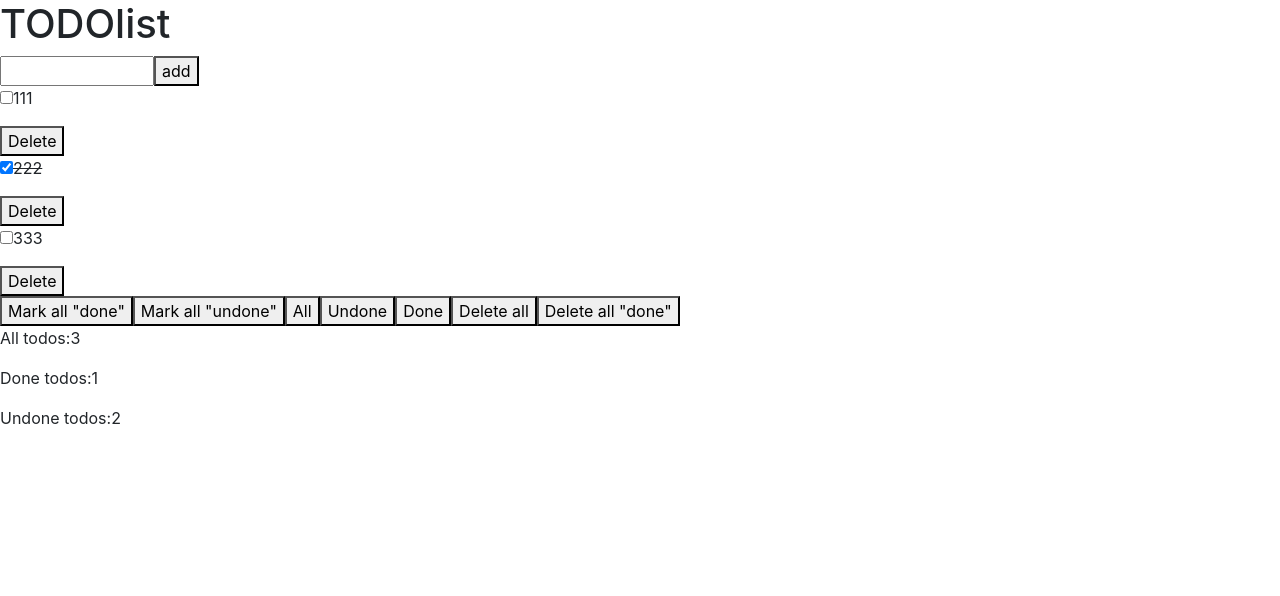
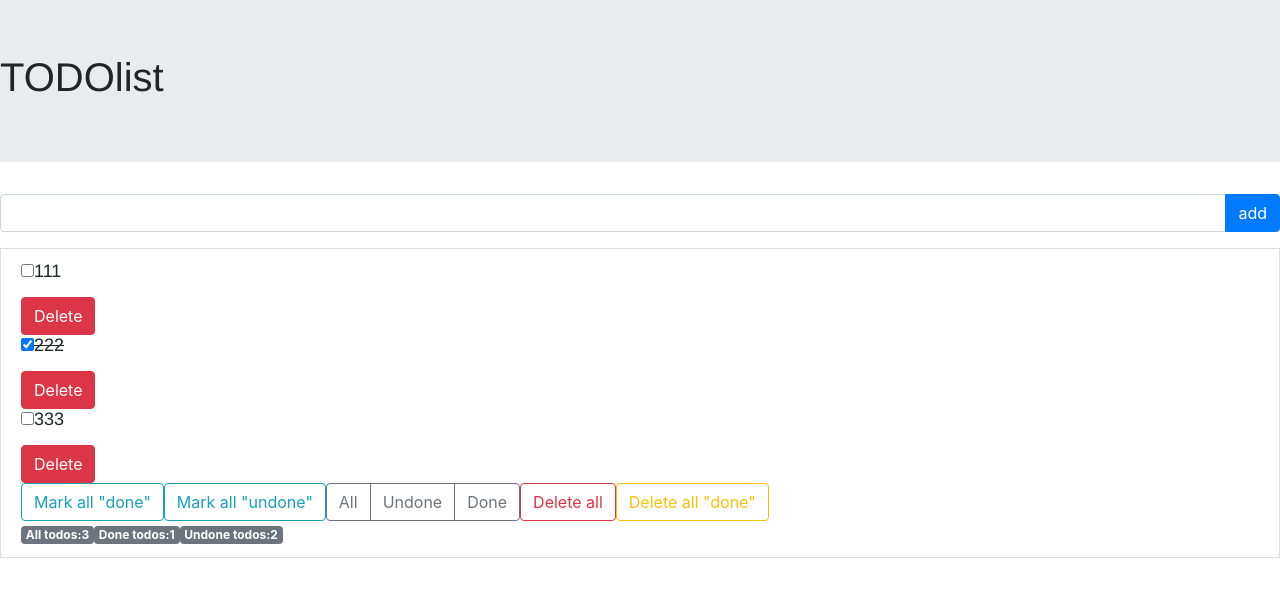
Before and after one commit to DenisEvtushenko/todo_list, a React (Create React App) app: page / in a window 1280 px wide. Shown: the top 596 px of the page. Built offline with nearby package versions, Linux system fonts and the light colour scheme.

Commit message:
Add files via upload

```diff
--- a/package.json
+++ b/package.json
@@ -5,7 +5,8 @@
   "dependencies": {
     "react": "^16.8.6",
     "react-dom": "^16.8.6",
-    "react-scripts": "3.0.1"
+    "react-scripts": "3.0.1",
+    "react-toastify": "^5.3.1"
   },
   "scripts": {
     "start": "react-scripts start",
--- a/src/App.css
+++ b/src/App.css
@@ -1,5 +1,22 @@
 .App {
   text-align: center;
+}
+
+h1 {
+  font-family: "Helvetica Neue", Helvetica, Arial, sans-serif;
+  font-size: 40px;
+  font-style: normal;
+  font-variant: normal;
+  font-weight: 60;
+  line-height: 26.4px;
+}
+
+p { font-family: "Helvetica Neue", Helvetica, Arial, sans-serif;
+  font-size: 18px;
+  font-style: normal;
+  font-variant: normal;
+  font-weight: 60;
+  line-height: 20px;
 }
 
 .done > p {
--- a/src/App.js
+++ b/src/App.js
@@ -1,5 +1,7 @@
 import React from 'react';
 import './App.css';
+import { ToastContainer, toast } from 'react-toastify';
+import 'react-toastify/dist/ReactToastify.css';
 import AddItem from './Elems/addNewItem'
 import ItemList from './Elems/itemList'
 
@@ -12,6 +14,7 @@ class App extends React.Component {
   state = {
     dataList: data
 }
+
   addTodos =(array)=>{
     data.push(array)
     const nextTodos = data
@@ -27,7 +30,7 @@ class App extends React.Component {
   render(){
     return (
       <div className="wrapper">
-        <div className="header" id='header'>
+        <div className="jumbotron jumbotron-fluid" id='header'>
           <h1>TODOlist</h1>
         </div>
         <AddItem
@@ -35,6 +38,16 @@ class App extends React.Component {
         <ItemList
             data={this.state.dataList}
             deleteAllDone={this.deleteAllDone}/>
+        <ToastContainer
+            position="bottom-right"
+            autoClose={3000}
+            hideProgressBar={false}
+            newestOnTop
+            closeOnClick
+            rtl={false}
+            pauseOnVisibilityChange
+            draggable
+            pauseOnHover/>
       </div>
     );
   }
--- a/src/Elems/addNewItem.js
+++ b/src/Elems/addNewItem.js
@@ -1,4 +1,8 @@
 import React from 'react';
+import { toast } from 'react-toastify';
+import 'react-toastify/dist/ReactToastify.css';
+
+toast.configure()
 
 class AddItem extends React.Component {
     state = {
@@ -31,6 +35,7 @@ class AddItem extends React.Component {
             text,
             status
         })
+        toast.success('Add new todo')
     }
 
     inputKeyUp = (e) => {
@@ -41,19 +46,25 @@ class AddItem extends React.Component {
 
     render(){
         return(<div
-                    onKeyUp={this.inputKeyUp}>
+                    onKeyUp={this.inputKeyUp}
+                    className="input-group mb-3">
                     <input
+                        className='form-control'
+                        aria-describedby="button-addon2"
                         type='text'
                         size='10'
                         id='textinp'
                         value={this.state.imputValue}
-                    onChange={(e) => this.change(e)}
-                    />
+                        onChange={(e) => this.change(e)}/>
+                    <div
+                        class="input-group-append">
                         <button
-                    className='add__btn'
+                            className='btn btn-primary'
+                            id="button-addon2"
                             onClick={this.onAddBtnClick}>
                             add
                         </button>
+                    </div>
             </div>
         )
     }
--- a/src/Elems/item.js
+++ b/src/Elems/item.js
@@ -1,5 +1,16 @@
 import React from 'react';
 import '../App.css';
+import { toast } from 'react-toastify';
+import 'react-toastify/dist/ReactToastify.css';
+
+toast.configure({
+    position: "bottom-right",
+    autoClose: 3000,
+    hideProgressBar: false,
+    closeOnClick: true,
+    pauseOnHover: true,
+    draggable: true,
+})
 
 class Item extends React.Component {
     state = {
@@ -12,6 +23,7 @@ class Item extends React.Component {
         e.preventDefault();
         const {id} = this.props.data
         this.props.delTodos(id)
+        toast.error('You delete todo')
     }
 
 
@@ -36,7 +48,6 @@ class Item extends React.Component {
     changeCheckbox = (e) => {
         const {id,text, status} = this.props.data
         this.props.doneTodos(id,text,status)
-
     }
 
     inputKeyUp = (e) => {
@@ -54,17 +65,25 @@ class Item extends React.Component {
                 if (editState) {
                     return (
                         <div
+                            className="input-group mb-3"
                             onKeyUp={this.inputKeyUp}>
                             <input
                                 type='text'
                                 size='10'
+                                className='form-control'
+                                aria-describedby="button-addon"
                                 value={this.state.imputValue}
                                 placeholder={text}
                                 onChange={(e) => this.changeTextInput(e)}/>
-                            <button
-                                onClick={this.onSaveBtnClick}>
-                                Save
-                            </button>
+                            <div
+                                class="input-group-append">
+                                <button
+                                    id="button-addon"
+                                    className="btn btn-success"
+                                    onClick={this.onSaveBtnClick}>
+                                    Save
+                                </button>
+                            </div>
                         </div>
                     )
                 }
@@ -80,6 +99,7 @@ class Item extends React.Component {
                                 {text}
                         </p>
                         <button
+                            className='btn btn-danger'
                             id={id}
                             onClick={this.onDelBtnClick}>
                             Delete
--- a/src/Elems/itemList.js
+++ b/src/Elems/itemList.js
@@ -1,5 +1,9 @@
 import React from 'react';
 import Item from './item';
+import { toast } from 'react-toastify';
+import 'react-toastify/dist/ReactToastify.css';
+
+toast.configure()
 
 class ItemList extends React.Component {
     state = {
@@ -36,6 +40,7 @@ class ItemList extends React.Component {
             return item.status = true
         })
         this.setState({data:this.props.data})
+        toast.info('You marcked all as "done"')
     }
 
     onMarkAllUndoneBtnClick = () => {
@@ -43,16 +48,19 @@ class ItemList extends React.Component {
             return item.status = false
         })
         this.setState({data:this.props.data})
+        toast.info('You marcked all as "undone"')
     }
 
     onDeleteAllBtnClick = () => {
         let dataLength = this.props.data.length
         this.props.data.splice(0, dataLength)
         this.setState({data:this.props.data})
+        toast.error('You deleted all todos')
     }
 
     onDeleteAllDoneBtnClick = () => {
         this.props.deleteAllDone()
+        toast.warning('You deleted all "done" todos')
     }
 
     render() {
@@ -102,41 +110,62 @@ class ItemList extends React.Component {
     }
         return (
             <div
-                className='list'>
+                className='list list-group-item'>
                 {changeData()}
                     <button
+                        className='btn btn-outline-info'
                         onClick={this.onMarkAllDoneBtnClick}>
                         Mark all "done"</button>
                     <button
+                        className='btn btn-outline-info'
                         onClick={this.onMarkAllUndoneBtnClick}>
                         Mark all "undone"</button>
+
+                    <div
+                        class="btn-group"
+                        role="group"
+                        aria-label="Basic example">
                         <button
+                            className="btn btn-outline-secondary"
                             onClick={this.onAllListBtnClick}>
-                        All</button>
+                            All
+                        </button>
                         <button
+                            className="btn btn-outline-secondary"
                             onClick={this.onUndoneListBtnClick}>
-                        Undone</button>
+                            Undone
+                        </button>
                         <button
+                            className="btn btn-outline-secondary"
                             onClick={this.onDoneListBtnClick}>
-                        Done</button>
+                            Done
+                        </button>
+                    </div>
                     <button
+                        className="btn btn-outline-danger"
                         onClick={this.onDeleteAllBtnClick}>
                         Delete all</button>
                     <button
+                        className="btn btn-outline-warning"
                         onClick={this.onDeleteAllDoneBtnClick}>
                         Delete all "done"</button>
-                    <p>
+                    <div>
+                        <span
+                        class="badge badge-secondary">
                         All todos:
                         {this.props.data.length}
-                    </p>
-                    <p>
+                        </span>
+                        <span
+                        class="badge badge-secondary">
                         Done todos:
                         {this.props.data.filter(el => el.status === true).length}
-                    </p>
-                    <p>
+                        </span>
+                        <span
+                        class="badge badge-secondary">
                         Undone todos:
                         {this.props.data.filter(el => el.status === false).length}
-                    </p>
+                        </span>
+                    </div>
             </div>
         )
     }
```
Also changed, not shown: 1 other file (tests, documents, lock files or other folders). Lines whose indentation alone changed are shown as unchanged.
